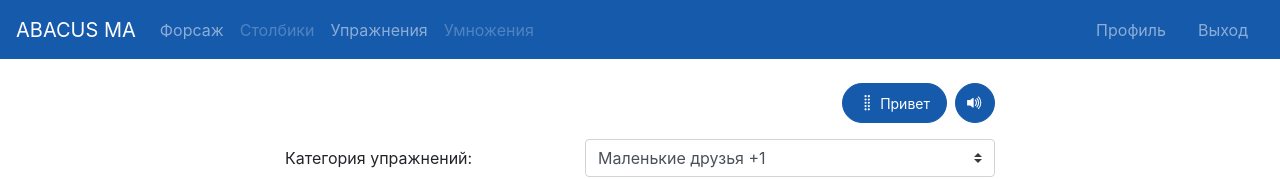
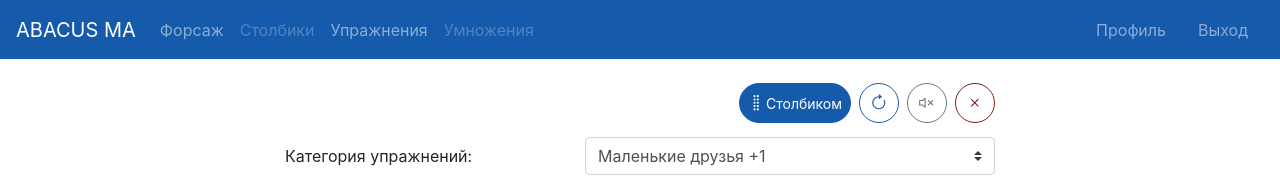
Before and after one commit to Gudleiv/vue-app-mental-arithmetic, a Vue app: page /abacus/ in a window 1280 px wide. Shown: the top 179 px of the page. Built offline with nearby package versions, Linux system fonts and the light colour scheme; no server answers; sample sign-in values are in the browser's storage; a web font is replaced by a local one.

Commit message:
add abacus game controls layout

```diff
--- a/src/components/Controls/MiniButton.vue
+++ b/src/components/Controls/MiniButton.vue
@@ -1,13 +1,56 @@
 <template>
-
+  <b-button
+      :class="['button', { 'button-text': hasText}]"
+      :style="{ 'flexDirection': leftText ? 'row-reverse' : 'row'}"
+      size="sm"
+      pill
+      v-on="$listeners"
+      v-bind="$attrs"
+  >
+    <b-icon :icon="icon" :class="{ 'icon-text': hasText}"></b-icon>
+    <slot></slot>
+  </b-button>
 </template>
 
 <script>
 export default {
-name: "MiniButton"
+  name: 'MiniButton',
+  props: {
+    icon: {
+      type: String,
+      default: 'circle',
+    },
+    reverse: {
+      type: Boolean,
+      default: false,
+    },
+  },
+  computed: {
+    hasText() {
+      return this.$slots.default
+    },
+    leftText() {
+      return this.hasText && this.reverse
+    }
+  },
 }
 </script>
 
 <style scoped>
+.button {
+  display: flex;
+  align-items: center;
+  justify-content: center;
+  padding: 0;
+  width: 2.5rem;
+  height: 2.5rem;
+}
 
+.button-text {
+  padding: 0 0.5rem;
+  width: auto;
+}
+
+.icon-text {
+}
 </style>
--- a/src/components/Trainer/AbacusGame.vue
+++ b/src/components/Trainer/AbacusGame.vue
@@ -3,7 +3,7 @@
     <div class="row">
       <div class="col-lg-8 col-md-10 mx-auto">
         <div class="d-flex">
-          <div class="ml-auto mb-3">
+          <div class="ml-auto mb-2">
             <AbacusGameControls />
           </div>
         </div>
@@ -47,7 +47,7 @@ export default {
   },
   data() {
     return {
-      nums: [1, 2, 3, -40, 40],
+      nums: [1],
       gameOn: false,
     }
   },
--- a/src/components/Trainer/AbacusGameControls.vue
+++ b/src/components/Trainer/AbacusGameControls.vue
@@ -1,16 +1,10 @@
 <template>
-  <div>
-    <slot></slot>
-    <b-button class="button-controls" style="padding:0 1rem;width:auto" size="sm" pill
-              variant="primary">
-      <b-icon icon="grip-vertical"></b-icon>
-      Привет
-    </b-button>
+  <div class="abacus-game-controls">
+    <mini-button icon="grip-vertical" variant="primary">Столбиком</mini-button>
+    <mini-button icon="arrow-clockwise" variant="outline-primary"></mini-button>
+    <mini-button :icon="mute ? 'volume-mute' : 'volume-up-fill'" :variant="mute ? 'outline-secondary' : 'primary'"></mini-button>
+    <mini-button icon="x" variant="outline-danger"></mini-button>
 
-    <b-button @click="mute = !mute" class="button-controls" size="sm" pill
-              :variant="mute ? 'outline-secondary' : 'primary'">
-      <b-icon :icon="mute ? 'volume-mute' : 'volume-up-fill'"></b-icon>
-    </b-button>
   </div>
 </template>
 
@@ -18,13 +12,26 @@
 import MiniButton from '@/components/Controls/MiniButton'
 
 export default {
-  name: 'MiniButtonsControl',
+  name: 'AbacusGameControls',
   components: {
     MiniButton
+  },
+  data() {
+    return {
+      mute: true
+    }
   }
 }
 </script>
 
 <style scoped>
-
+.abacus-game-controls {
+  display: flex;
+  flex-wrap: wrap;
+  justify-content: center;
+}
+.abacus-game-controls > button:not(:last-child) {
+  margin-bottom: 6px;
+  margin-right: 8px
+}
 </style>
```
